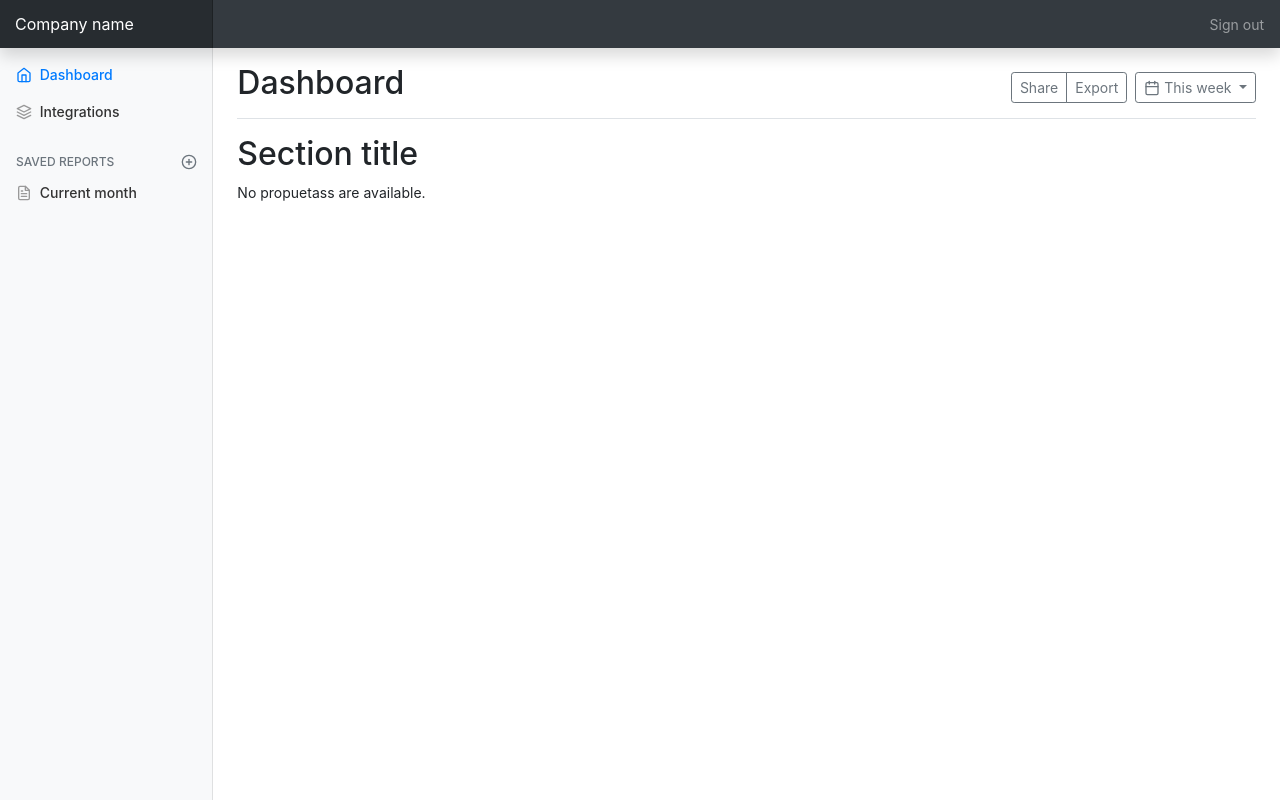
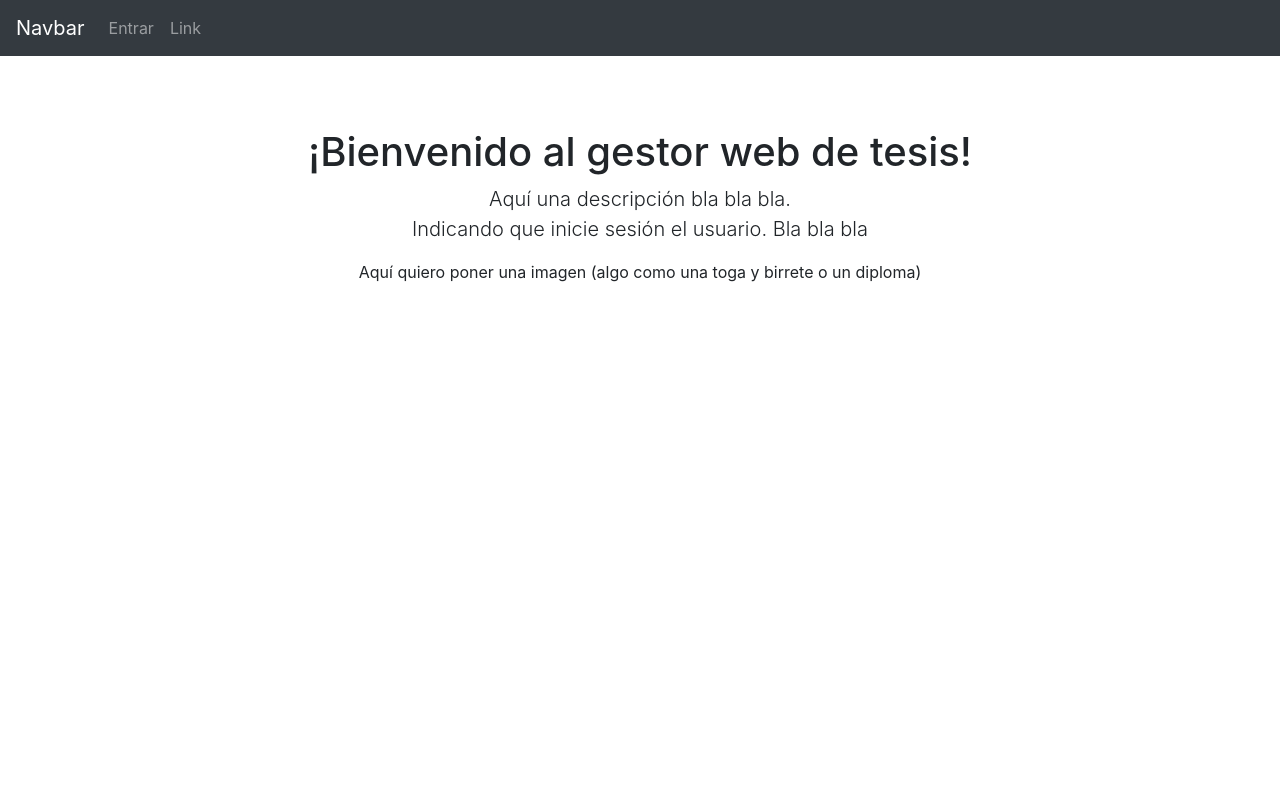
Before and after one commit to cesarbonadio/gestor-TG, a Django app: page / in a window 1280 px wide. Run offline with Django 3.2, Linux system fonts and the light colour scheme; data that the repository does not hold is empty; some libraries are stand-ins or nearby versions.

Commit message:
reestructurada las vistas en un paquete y agregada la vista home

```diff
--- a/managerApp/admin.py
+++ b/managerApp/admin.py
@@ -7,6 +7,8 @@
 from .models import Thesis
 from .models import Defense
 
+'''TODO-> ver si realmente es necesario el sitio de administrador'''
+
 # Para el site de administrador.
 admin.site.register(Person)
 admin.site.register(Term)
--- /dev/null
+++ b/managerApp/templates/managerApp/home.html
@@ -0,0 +1,63 @@
+{% load static %}
+
+<!doctype html>
+<html lang="en">
+  <head>
+    <meta charset="utf-8">
+    <meta name="viewport" content="width=device-width, initial-scale=1, shrink-to-fit=no">
+    <meta name="description" content="">
+    <meta name="author" content="">
+    <link rel="icon" href="/docs/4.0/assets/img/favicons/favicon.ico">
+    <title>Administrador de Tesis - página principal</title>
+    <!-- Bootstrap core CSS -->
+    <link href="{% static 'bootstrap.min.css' %}" rel="stylesheet">
+
+    <!--TODO->PONER ESTO EN UN STYLE SEPARADO-->
+    <style>
+    body {
+      padding-top: 5rem;
+    }
+    .starter-template {
+      padding: 3rem 1.5rem;
+      text-align: center;
+    }
+    </style>
+
+  </head>
+
+  <body>
+
+    <nav class="navbar navbar-expand-md navbar-dark bg-dark fixed-top">
+      <a class="navbar-brand" href="#">Navbar</a>
+      <button class="navbar-toggler" type="button" data-toggle="collapse" data-target="#navbarsExampleDefault" aria-controls="navbarsExampleDefault" aria-expanded="false" aria-label="Toggle navigation">
+        <span class="navbar-toggler-icon"></span>
+      </button>
+      <div class="collapse navbar-collapse" id="navbarsExampleDefault">
+        <ul class="navbar-nav mr-auto">
+          <li class="nav-item">
+            <a class="nav-link" href="#">Entrar<span class="sr-only">(current)</span></a>
+          </li>
+          <li class="nav-item">
+            <a class="nav-link" href="#">Link</a>
+          </li>
+        </ul>
+      </div>
+    </nav>
+
+    <main role="main" class="container">
+      <div class="starter-template">
+        <h1>¡Bienvenido al gestor web de tesis!</h1>
+        <p class="lead">
+          Aquí una descripción bla bla bla.
+          <br> Indicando que inicie sesión el usuario. Bla bla bla</p>
+          Aquí quiero poner una imagen (algo como una toga y birrete o un diploma)
+      </div>
+    </main>
+
+    <!-- Bootstrap core JavaScript
+    ================================================== -->
+    <!-- Placed at the end of the document so the pages load faster -->
+    <script src="{% static 'jquery-3.4.1.slim.min.js' %}"></script>
+    <script src="{% static 'bootstrap.bundle.min.js' %}"></script>
+  </body>
+</html>
--- a/managerApp/templates/propuestas/index.html
+++ b/managerApp/templates/managerApp/proposal/index.html
@@ -9,15 +9,15 @@
             <table class="table table-striped table-sm">
                 <thead>
                     <tr>
-                        <th>titulo</th>
-                        <th>estatus</th>
-                        <th>fecha_entrega</th>
+                        <th>Título</th>
+                        <th>Estatus</th>
+                        <th>Fecha de entrega</th>
                     </tr>
                 </thead>
                 <tbody>
         {% for p in latest_propuestas %}
             <tr>
-                <td><a href="{% url 'propuestas:detail' p.id %}">{{ p.title }}</a></td>
+                <td><a href="{% url 'detail' p.id %}">{{ p.title }}</a></td>
                 <td>{{p.status}}</td>
                 <td>{{p.delivery_date}}</td>
             </tr>
--- a/managerApp/urls.py
+++ b/managerApp/urls.py
@@ -1,15 +1,19 @@
 from django.urls import path
-from . import views
+from .views import managerApp
+from .views import proposal
 
-app_name = 'propuestas'
+#app_name = 'propuestas'
 
 urlpatterns = [
+
+    path('', managerApp.home, name='home')
+
     # ex: /polls/
-    path('', views.index, name='index'),
+    #path('', views.index, name='index'),
     # ex: /polls/5/
-    path('<int:propuesta_id>/', views.detail, name='detail'),
+    #path('<int:propuesta_id>/', views.detail, name='detail'),
     # ex: /polls/5/results/
-    path('<int:propuesta_id>/results/', views.results, name='results'),
+    #path('<int:propuesta_id>/results/', views.results, name='results'),
     # ex: /polls/5/vote/
-    path('<int:propuesta_id>/modify/', views.modify, name='modify'),
+    #path('<int:propuesta_id>/modify/', views.modify, name='modify'),
 ]
--- /dev/null
+++ b/managerApp/views/managerApp.py
@@ -0,0 +1,8 @@
+from django.shortcuts import render
+
+
+#Paginas principales para la aplicacion
+def home(request):
+    '''TODO->Aquí se va a redirigir por la autenticación'''
+
+    return render(request, 'managerApp/home.html')
--- a/managerApp/views.py
+++ b/managerApp/views/proposal.py
@@ -1,6 +1,6 @@
 from django.shortcuts import render
 from django.http import HttpResponse
-from .models import Proposal
+#from .models import Proposal
 from django.template import loader
 from django.http import Http404
 
```
Also changed, not shown: managerApp/templates/managerApp/proposal/detail.html (renamed from managerApp/templates/propuestas/detail.html), managerApp/views/__init__.py (added).
